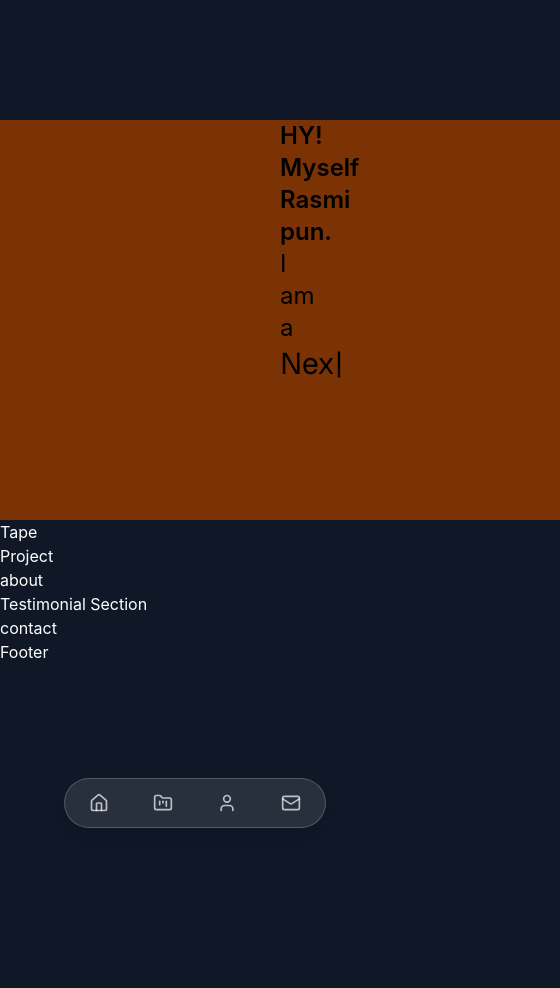
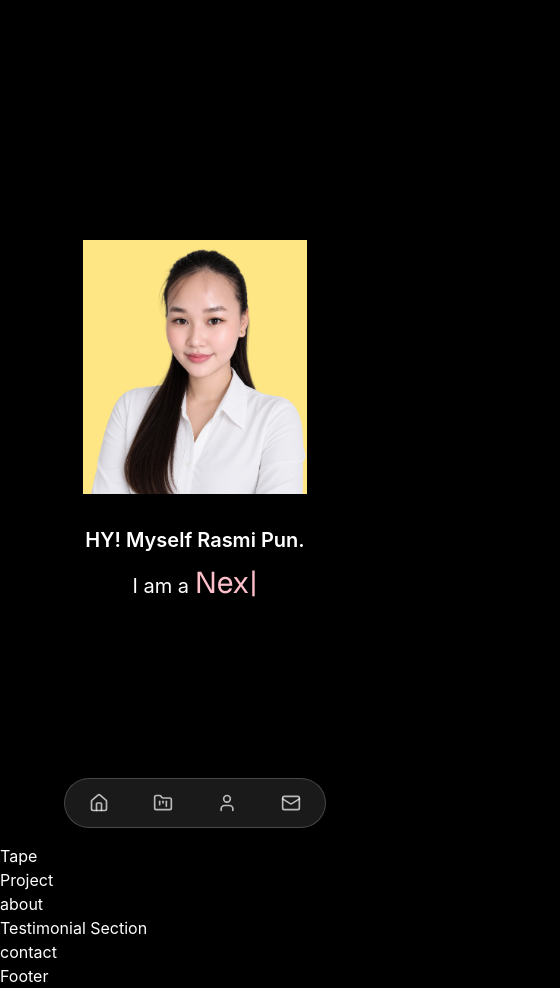
Before and after one commit to Rasmipun/rasmi-portfolio, a Next.js app: page / in a window 390 px wide. Shown: the whole page, 560 px wide, since content can reach past the window. Before the commit the page ends 964 px from the top, so only its background shows below. Built offline with nearby package versions, Linux system fonts and the light colour scheme.

Commit message:
feat: implement responsive on both mobile and desktop screen

```diff
--- a/Components/ui/AutoTypeTitle.jsx
+++ b/Components/ui/AutoTypeTitle.jsx
@@ -68,7 +68,7 @@ const AutoTypeTitle = () => {
       ]}
       wrapper="span"
       speed={50}
-      style={{ fontSize: '30px', display: 'inline-block', fontFamily: "var(--font-geist-sans)", }}
+      style={{ fontSize: '30px', display: 'inline-block', fontFamily: "var(--font-geist-sans)", color: "pink"}}
       repeat={Infinity}
     />
   );
--- a/app/layout.tsx
+++ b/app/layout.tsx
@@ -30,7 +30,7 @@ export default function RootLayout({ children }: LayoutProps<"/">) {
       className={`${geistSans.variable} ${geistMono.variable} h-full antialiased`}
     >
       <body
-        className="min-h-full bg-gray-900 text-white font-sans">
+        className="min-h-full bg-black text-white font-sans">
         {children}
         </body>
     </html>
--- a/sections/Hero.tsx
+++ b/sections/Hero.tsx
@@ -1,28 +1,88 @@
+
 import Image from "next/image";
-import AutoTypeTitle from './../Components/ui/AutoTypeTitle';
+import AutoTypeTitle from "./../Components/ui/AutoTypeTitle";
 
 const HeroSection = () => {
   return (
+    <section
+      className="
+        flex
+        min-h-screen
+        flex-col
+        items-center
+        justify-center
+        gap-8
+        px-6
+        py-20
 
-            <section className=" flex justify-between px-70 mt-30 h-100 gap-50 bg-amber-900 ">
-               <div className=" bg-amber-300 w-full text-black text-2xl">
-                   <h1 className="font-semibold">HY! Myself Rasmi pun.</h1>
-                   I am a  <AutoTypeTitle />
-               </div>
+        md:flex-row
+        md:gap-10
+        md:px-12
+        md:py-20
 
-                <div className="w-full h-full bg-black">
+        lg:gap-20
+        lg:px-100
+      "
+    >
+      {/* Image */}
+      <div
+        className="
+          order-1
+          flex
+          w-full
+          justify-center
+
+          md:order-2
+          md:w-1/2
+          md:justify-end
+
+        "
+      >
         <Image
           src="/Image/rasmi.png"
-                    alt="Profile of rasmi"
+          alt="Profile of Rasmi"
           width={300}
           height={300}
-                    className=""
-                    loading="eager" //Load this image immediately instead of waiting.
+          className="
+            h-auto
+            w-48
+            sm:w-56
+            md:w-64
+            lg:w-72
+            bg-amber-200
+          "
+          priority
         />
       </div>
 
+      {/* Content */}
+      <div
+        className="
+          order-2
+          flex
+          w-full
+          flex-col
+          gap-2
+          text-center
+          text-xl
+          text-white
+
+          md:order-1
+          md:w-1/2
+          md:text-left
+          md:text-2xl
+        "
+      >
+        <h1 className="font-semibold">
+          HY! Myself Rasmi Pun.
+        </h1>
+
+        <div>
+          I am a <AutoTypeTitle />
+        </div>
+      </div>
     </section>
-    )
-}
+  );
+};
 
-export {HeroSection};
+export { HeroSection };
```
Lines whose indentation alone changed are shown as unchanged.
